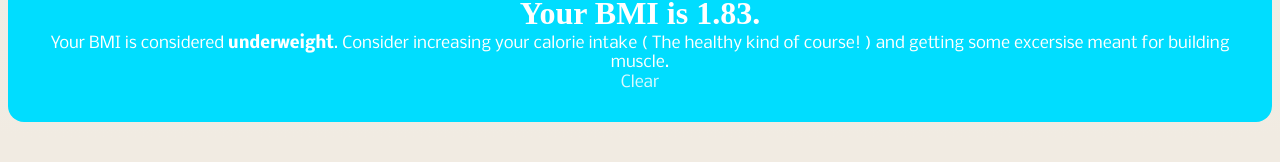
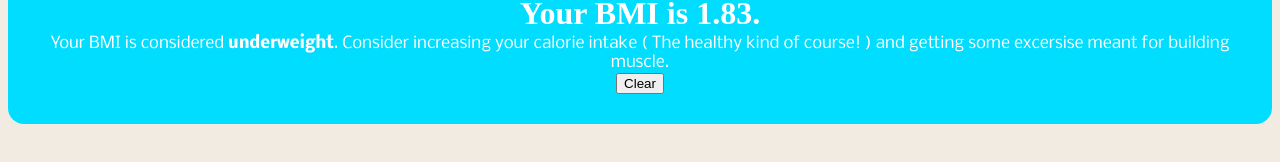
Before and after one commit to justlleoon/apricus-calc, a plain HTML site: page apricus-bmi/index.html in a window 1280 px wide. Both pictures are taken after typing "5", "5", "5" into the empty fields and a click on the button "Calculate". Shown: the part 286-448 px from the top of the page. Drawn offline with nearby package versions, Linux system fonts and the light colour scheme; a web font is replaced by a local one.

Commit message:
Change links to buttons

```diff
--- a/apricus-bmi/index.html
+++ b/apricus-bmi/index.html
@@ -32,7 +32,7 @@
       <div id="results">
         <h1></h1>
         <p></p>
-        <a onclick="$('#results').slideUp()">Clear</a>
+        <button class="buttons" onclick="$('#results').slideUp()">Clear</button>
       </div>
     </body>
 </html>
```
Also changed, not shown: apricus-calories/index.html (+1 -1 lines), apricus-fat/index.html (+1 -1 lines), apricus-hiit/index.html (+1 -1 lines), apricus-vo2/index.html (+1 -1 lines), apricus-weight/index.html (+1 -1 lines).
